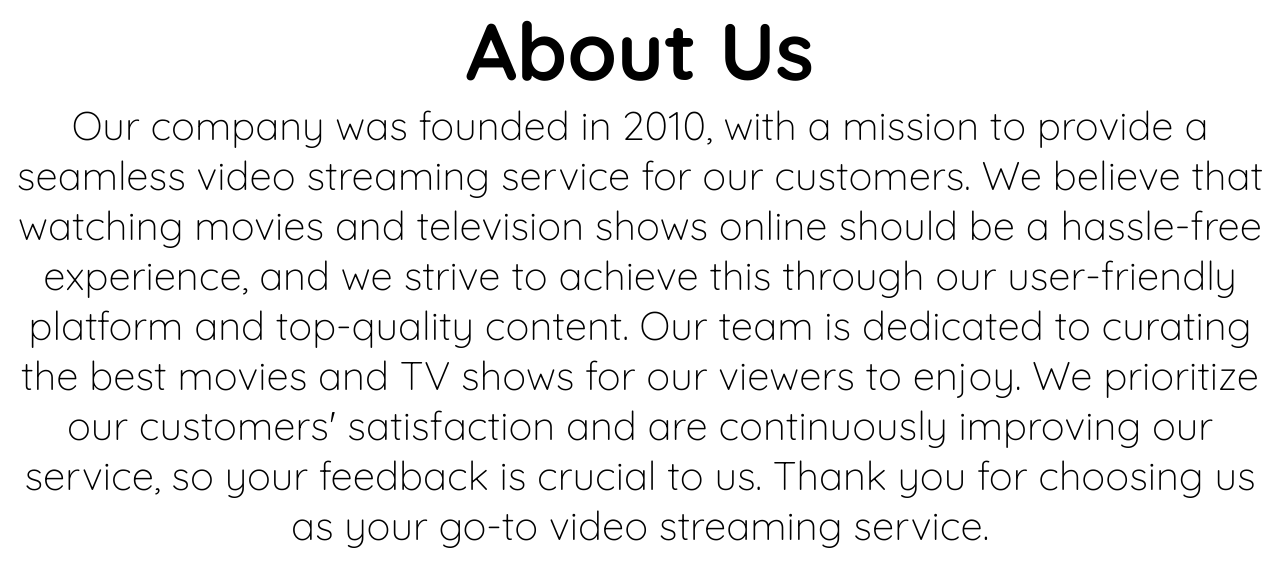
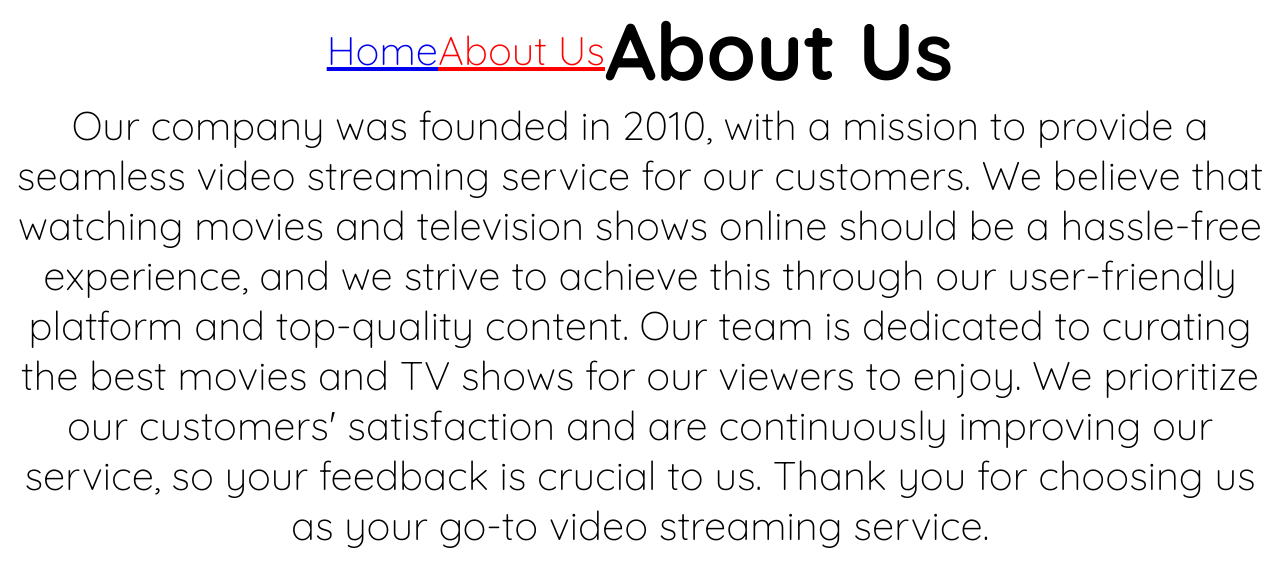
Before and after one commit to amigoscode/react, a React (Vite) app: page /about-us in a window 1280 px wide. Shown: the top 586 px of the page. Built offline with nearby package versions, Linux system fonts and the light colour scheme.

Commit message:
chore: code for 9-4

```diff
--- a/src/index.css
+++ b/src/index.css
@@ -3,3 +3,11 @@
   padding: 0;
   font-family: 'Quicksand', sans-serif;
 }
+
+.link-red {
+  color: red;
+}
+
+.link-black {
+  color: black;
+}
--- a/src/pages/AboutUs.jsx
+++ b/src/pages/AboutUs.jsx
@@ -1,6 +1,14 @@
+import { Link, NavLink } from 'react-router-dom';
+
 const AboutUs = () => {
   return (
     <>
+      <nav>
+        <NavLink to="/">Home</NavLink>
+        <NavLink to="/about-us" className={({ isActive }) => (isActive ? 'link-red' : 'link-black')}>
+          About Us
+        </NavLink>
+      </nav>
       <h1>About Us</h1>
       <p>
         Our company was founded in 2010, with a mission to provide a seamless video streaming service for our customers.
--- a/src/pages/HomePage.jsx
+++ b/src/pages/HomePage.jsx
@@ -1,6 +1,14 @@
+import { Link, NavLink } from 'react-router-dom';
+
 const HomePage = () => {
   return (
     <>
+      <nav>
+        <NavLink to="/" style={({ isActive }) => ({ color: isActive ? 'red' : 'black' })}>
+          Home
+        </NavLink>
+        <NavLink to="/about-us">About Us</NavLink>
+      </nav>
       <h1>Home</h1>
       <p>
         Welcome to our video streaming website! We offer a vast collection of movies and TV shows from different genres,
```
